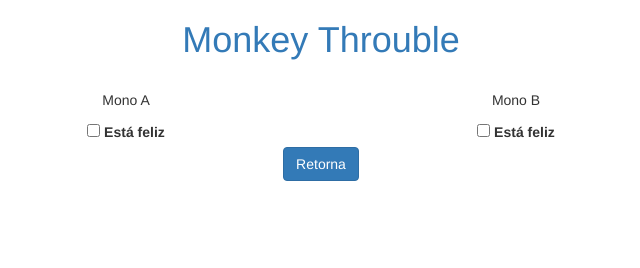
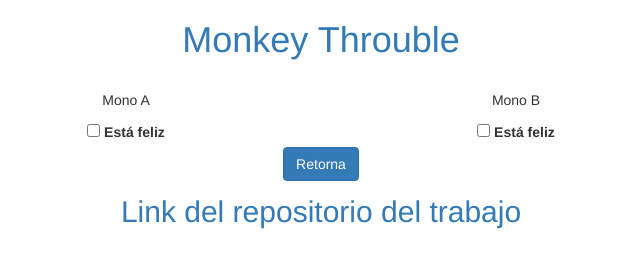
Before and after one commit to Madays/monkeyThrouble, a plain HTML site: page index.html in a window 1280 px wide. Shown: the whole page, without its empty margins (319-959 px from the left). Drawn offline with Linux system fonts and the light colour scheme.

Commit message:
agregando link

```diff
--- a/index.html
+++ b/index.html
@@ -35,6 +35,9 @@
         </div>
         <p class="text-center"><button class="btn btn-primary" onclick="monkeyTrouble()">Retorna</button></p>
         <div id = "resultado" class="text-center text-primary" style="font-size:30px;"></div>
+        <div class="animated bounce infinite text-center">
+            <a href="https://github.com/Madays/monkeyThrouble" style="font-size:30px;" target="_blank">Link del repositorio del trabajo</a>
+        </div>
        </div>
        </div>
       </div>
```
